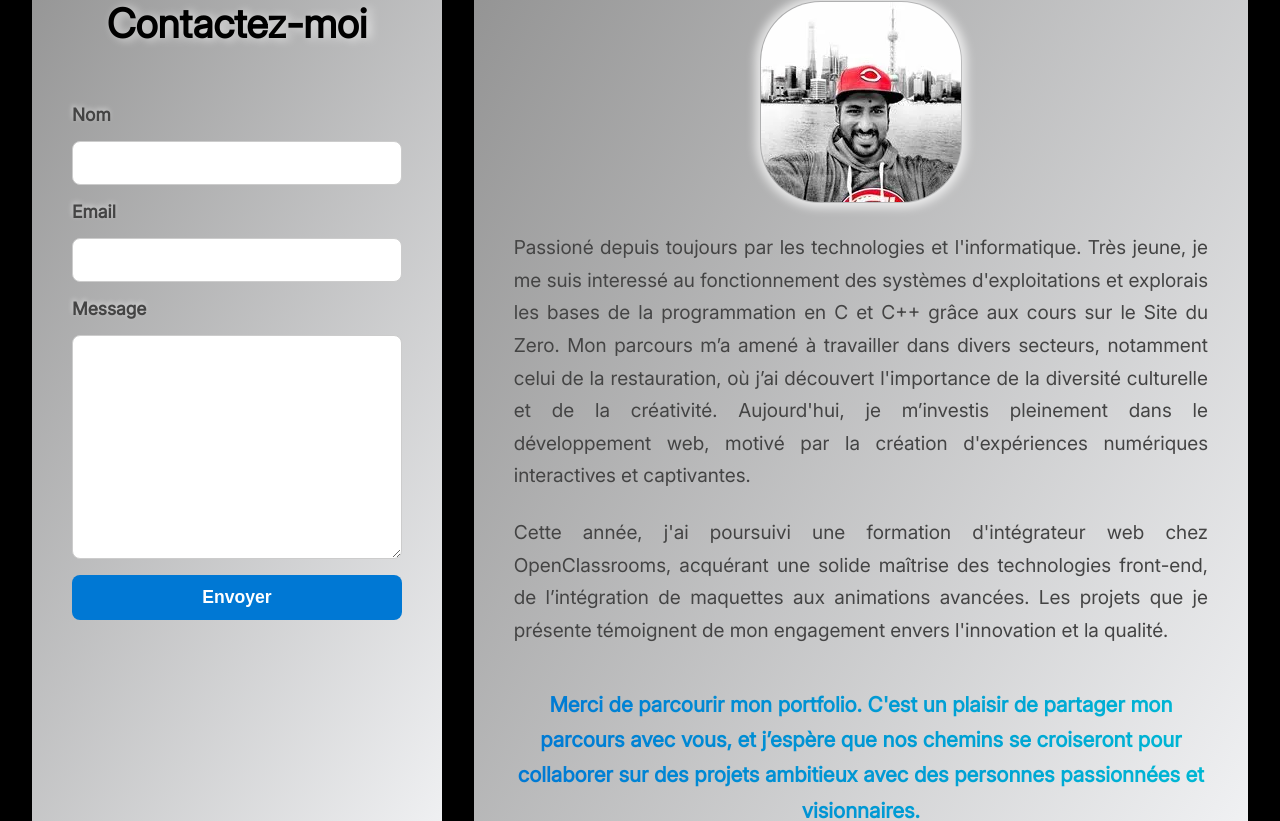
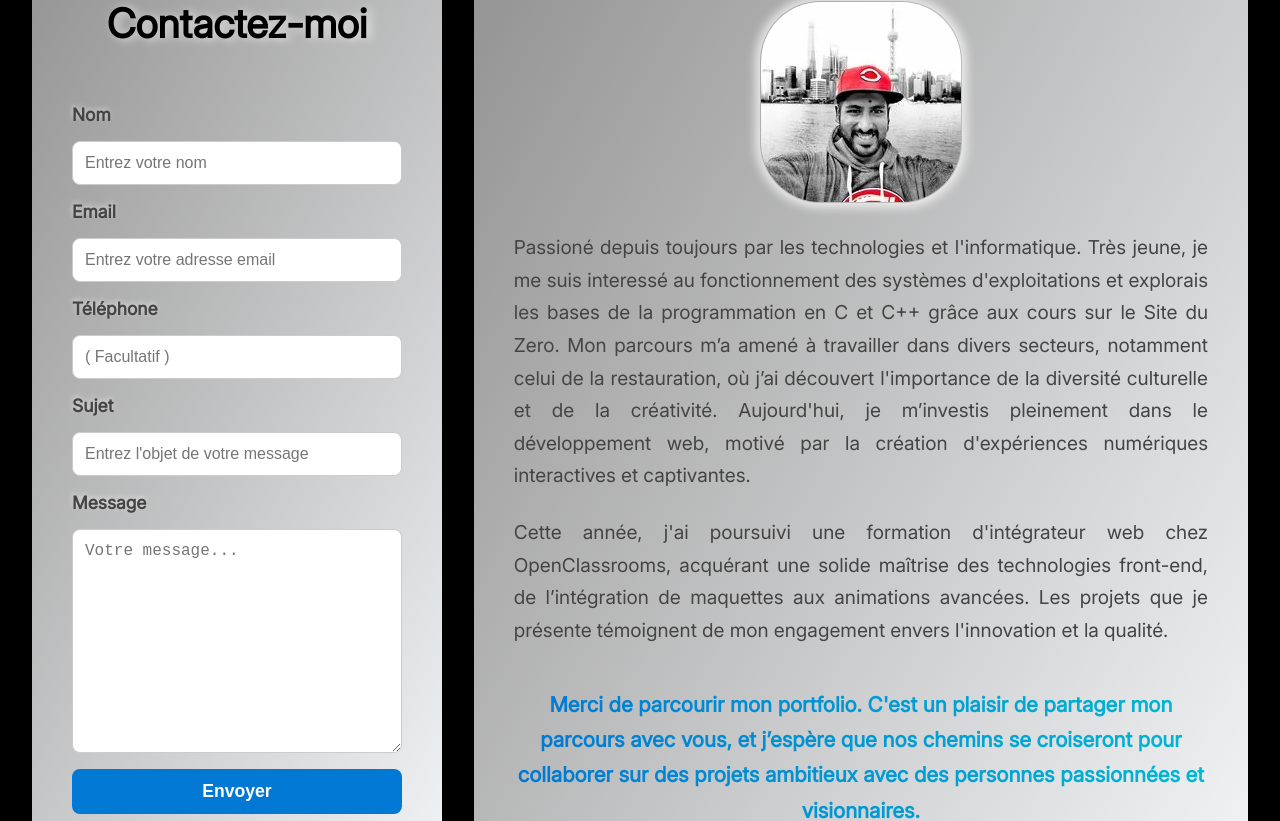
Before and after one commit to Koryas57/P12-my-portfolio, a React (Vite) app: page / in a window 1280 px wide. Shown: the part 1036-1857 px from the top of the page. Built offline with nearby package versions, Linux system fonts and the light colour scheme; no server answers.

Commit message:
feat: connect ContactForm to Formspree and enhance form UX with placeholders and autocomplete

```diff
--- a/src/components/ContactForm/ContactForm.scss
+++ b/src/components/ContactForm/ContactForm.scss
@@ -14,7 +14,8 @@
     display: flex;
     flex-direction: column;
     align-items: center;
-    & img {
+
+    img {
       width: 35%;
       height: auto;
       @media (max-width: 768px) {
@@ -56,6 +57,10 @@
     }
   }
 
+  textarea {
+    min-height: 150px;
+  }
+
   button {
     padding: 0.75rem;
     font-size: 1.1rem;
--- a/src/components/ContactForm/ContactForm.tsx
+++ b/src/components/ContactForm/ContactForm.tsx
@@ -1,23 +1,32 @@
 import React from 'react';
 import './ContactForm.scss';
-import mailIcon from '../../assets/images/mail.png'
+import mailIcon from '../../assets/images/mail.png';
 
 export const ContactForm: React.FC = () => {
   return (
-    <form className="contact-form">
+    <form action='https://formspree.io/f/xovqwyve' method='POST' className="contact-form">
       <div className='contact-header'>
         <img src={mailIcon} alt="Icone d'enveloppe" />
         <h2 className="contact-title">Contactez-moi</h2>
       </div>
 
       <label htmlFor="name">Nom</label>
-      <input type="text" id="name" name="name" required />
+      <input type="text" id="name" name="name" required autoComplete="name" placeholder="Entrez votre nom" />
 
       <label htmlFor="email">Email</label>
-      <input type="email" id="email" name="email" required />
+      <input type="email" id="email" name="email" required autoComplete="email" placeholder="Entrez votre adresse email" />
+
+      <label htmlFor="phone">Téléphone</label>
+      <input type="tel" id="phone" name="phone" autoComplete="tel" placeholder="( Facultatif )" />
+
+      <label htmlFor="subject">Sujet</label>
+      <input type="text" id="subject" name="subject" autoComplete="subject" placeholder="Entrez l'objet de votre message" />
+
+      {/* Honeypot anti-spam */}
+      <input type="text" name="_gotcha" style={{ display: 'none' }} />
 
       <label htmlFor="message">Message</label>
-      <textarea id="message" name="message" rows={11} required></textarea>
+      <textarea id="message" name="message" rows={11} required autoComplete="off" placeholder="Votre message..."></textarea>
 
       <button type="submit">Envoyer</button>
     </form>
--- a/src/components/Footer/Footer.tsx
+++ b/src/components/Footer/Footer.tsx
@@ -52,7 +52,7 @@ export const Footer: React.FC = () => {
         <a href="https://linkedin.com/" target="_blank" rel="noopener noreferrer" className="link">
           💼 LinkedIn
         </a>
-        <p>©Copyright 2024 - 2025 Yacine Nezreg</p>
+        <p>Copyright© 2024 Yacine Nezreg. Tous droits réservés.</p>
       </div>
     </footer>
   );
```
